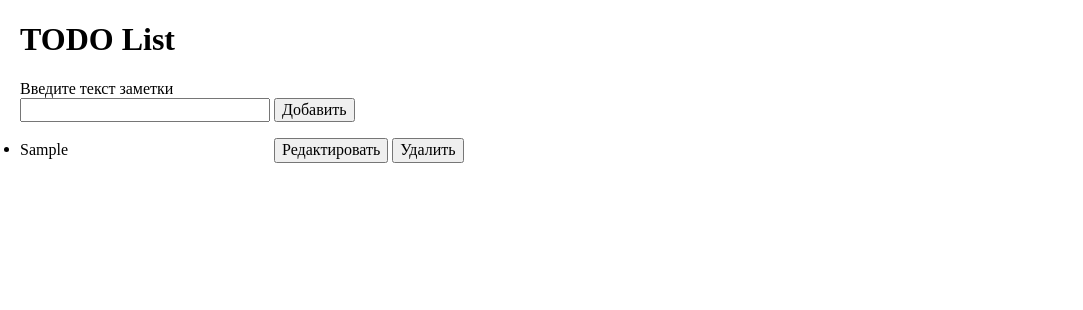
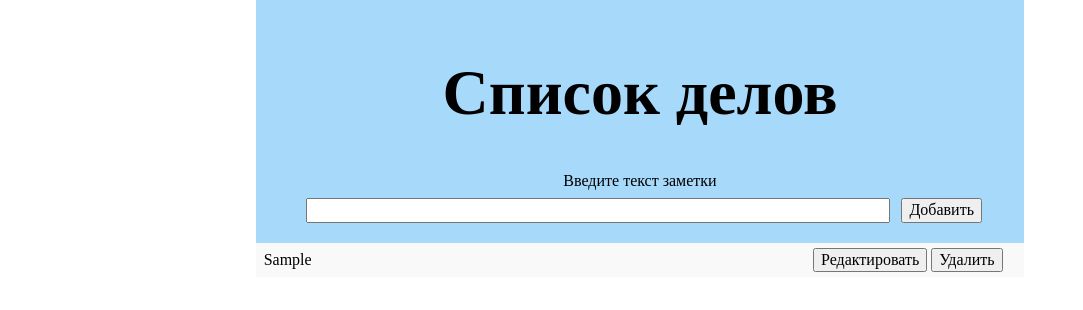
Before and after one commit to lapoosick/WebCourse, a plain HTML site: page TodoList/index.html in a window 1280 px wide. Both pictures are taken after typing "Sample" into the empty fields and a click on the button "Добавить". Shown: the whole page, without its empty margins (0-1083 px from the left). Drawn offline with nearby package versions, Linux system fonts and the light colour scheme.

Commit message:
TodoList: вторые исправления.

```diff
--- /dev/null
+++ b/TodoList/css-reset.css
@@ -0,0 +1,52 @@
+*, *::before, *::after {
+    box-sizing: border-box;
+}
+
+* {
+    margin: 0;
+    padding: 0;
+}
+
+ul[role='list'], ol[role='list'] {
+    list-style: none;
+}
+
+html:focus-within {
+    scroll-behavior: smooth;
+}
+
+a:not([class]) {
+    text-decoration-skip-ink: auto;
+}
+
+img, picture, svg, video, canvas {
+    max-width: 100%;
+    height: auto;
+    vertical-align: middle;
+    font-style: italic;
+    background-repeat: no-repeat;
+    background-size: cover;
+}
+
+input, button, textarea, select {
+    font: inherit;
+}
+
+@media (prefers-reduced-motion: reduce) {
+    html:focus-within {
+        scroll-behavior: auto;
+    }
+
+    *, *::before, *::after {
+        animation-duration: 0.01ms !important;
+        animation-iteration-count: 1 !important;
+        transition-duration: 0.01ms !important;
+        scroll-behavior: auto !important;
+        transition: none;
+    }
+}
+
+body, html {
+    height: 100%;
+    scroll-behavior: smooth;
+}
--- a/TodoList/index.html
+++ b/TodoList/index.html
@@ -8,18 +8,21 @@
     <script src="script.js" defer></script>
 </head>
 <body>
-<h1>TODO List</h1>
+<div class="header">
+    <h1>Список делов</h1>
 
-<form class="new-todo-form" id="new-todo-form">
-    <label class="label" for="new-todo-text-field">Введите текст заметки</label>
+    <form class="new-todo-form" id="new-todo-form">
+        <div>
+            <label class="label" for="new-todo-text-field">Введите текст заметки</label>
+        </div>
 
-    <div>
         <input class="new-todo-text-field" id="new-todo-text-field" type="text">
-        <div class="error-message">Необходимо добавить значение</div>
-    </div>
 
-    <button type="submit">Добавить</button>
-</form>
+        <button type="submit">Добавить</button>
+
+        <div class="error-message">Необходимо ввести какой-то текст</div>
+    </form>
+</div>
 
 <ul class="todo-list" id="todo-list"></ul>
 </body>
--- a/TodoList/script.js
+++ b/TodoList/script.js
@@ -38,13 +38,10 @@ document.addEventListener("DOMContentLoaded", function () {
             newTodoItem.querySelector(".edit-button").addEventListener("click", function () {
                 newTodoItem.innerHTML = `
                     <form class="edit-todo-item-form">
-                        <div class="todo-text">
-                            <input class="edit-todo-text-field" type="text">
-                            <div class="error-message">Необходимо добавить значение</div>
-                        </div>
-
+                        <input class="edit-todo-text-field" type="text">
                         <button class="save-button" type="submit">Сохранить</button>
                         <button class="cancel-button" type="button">Отмена</button>
+                        <div class="error-message">Необходимо ввести какой-то текст</div>
                     </form>
                 `;
 
--- a/TodoList/style.css
+++ b/TodoList/style.css
@@ -1,22 +1,38 @@
-* {
-    box-sizing: border-box;
+.header {
+    background-color: #a7d9fb;
+    padding: 1% 0;
+    text-align: center;
+    width: 60%;
+    margin: 0 auto;
 }
 
-body > * {
-    margin-left: 20px;
+.header > h1 {
+    font-size: 64px;
 }
 
-.new-todo-form > * {
-    display: inline-block;
-    vertical-align: top;
+.todo-list {
+    padding-left: 0;
+    width: 60%;
+    margin: 0 auto;
 }
 
-.new-todo-form .label {
-    display: block;
+.todo-list li {
+    list-style-type: none;
+    background-color: beige;
+}
+
+.todo-list li:nth-child(odd) {
+    background: #f9f9f9;
+}
+
+.todo-list li:hover {
+    background-color: #ddd;
 }
 
 .error-message {
     color: #f00;
+    text-align: center;
+    padding-bottom: 1%;
     display: none;
 }
 
@@ -29,31 +45,26 @@ body > * {
 }
 
 .new-todo-text-field {
-    width: 250px;
-}
-
-.todo-list {
-    padding: 0;
-}
-
-.todo-list > li + li {
-    margin-top: 15px;
+    width: 75%;
+    margin: 1%;
 }
 
 .todo-text {
+    padding: 1%;
     display: inline-block;
-    width: 250px;
-    overflow: auto;
+    width: 70%;
 }
 
 .edit-todo-text-field {
-    width: 250px;
+    width: 69%;
+    display: inline-block;
+    margin: 1%;
 }
 
 .new-todo-item > * {
     vertical-align: middle;
 }
 
-.edit-todo-item-form > * {
-    vertical-align: top;
+button {
+    cursor: pointer;
 }
```
